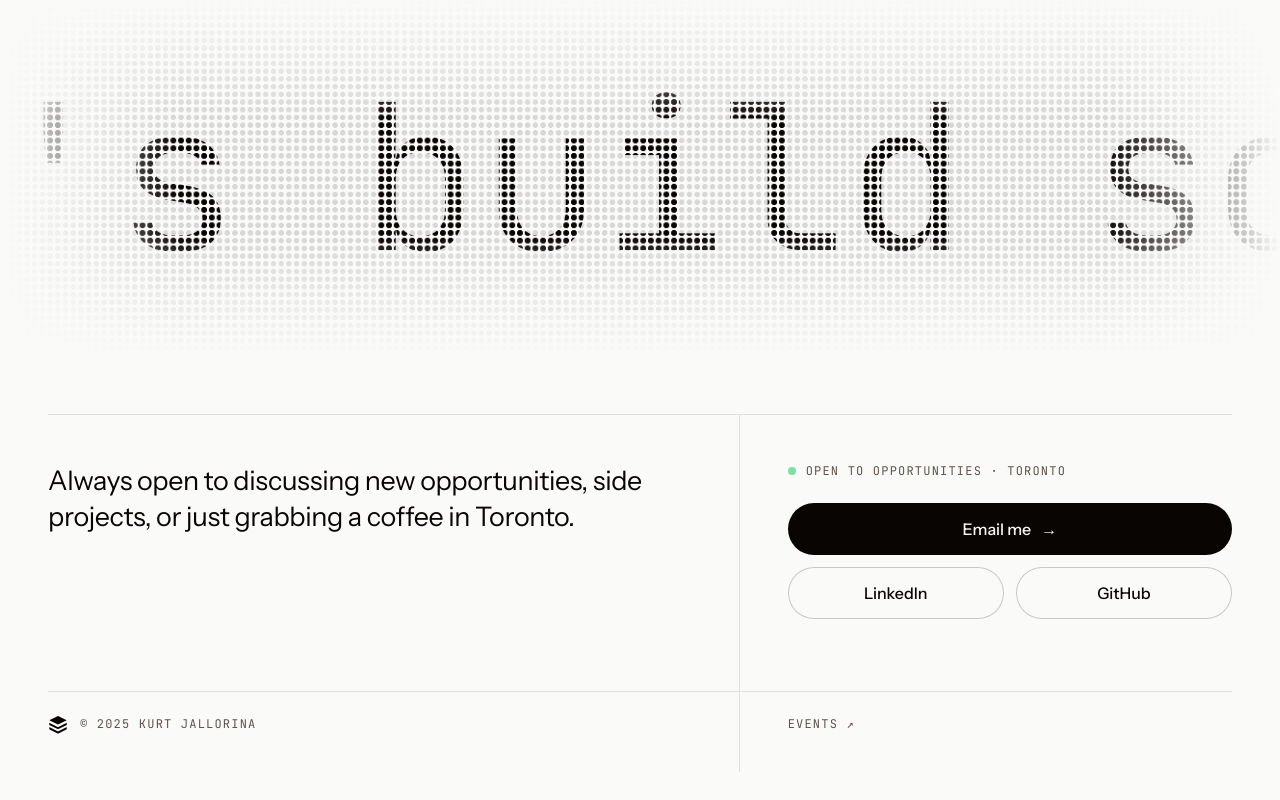
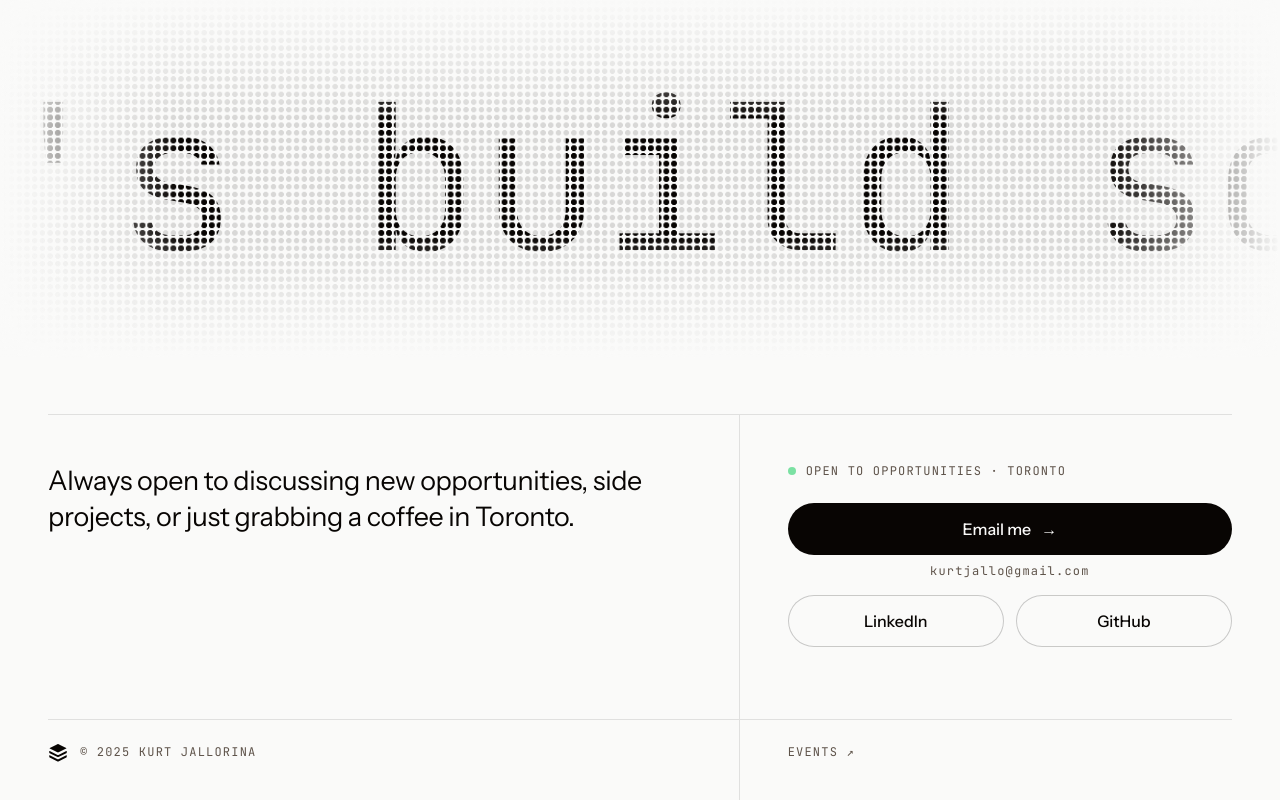
Before and after one commit to kurtjallo/myPortfolioWebsite, a React (Vite) app: page / in a window 1280 px wide. Shown: the part 7646-8446 px from the top of the page. Before the commit the page ends 8418 px from the top, so only its background shows below. Built offline with nearby package versions, Linux system fonts and the light colour scheme; a web font is replaced by a local one.

Commit message:
fix(contact): show the email address under the copy button (#12)

```diff
--- a/src/components/ContactBand.css
+++ b/src/components/ContactBand.css
@@ -60,6 +60,7 @@
 .cb-ctas .pill { justify-content: center; }
 .cb-ctas .pill:first-child { grid-column: 1 / -1; }
 .cb-email .scramble-x { font-family: var(--mono); font-size: 0.8em; }
+.cb-addr { grid-column: 1 / -1; margin: -4px 0 4px; text-align: center; text-transform: none; user-select: all; -webkit-user-select: all; }
 .cb-sign, .cb-more { margin: 0; padding: 20px 0 32px; border-top: 1px solid var(--line); }
 .cb-sign { display: flex; align-items: center; gap: 12px; }
 .cb-sign svg { flex: none; margin: -2px 0; color: var(--fg); }
--- a/src/components/ContactBand.tsx
+++ b/src/components/ContactBand.tsx
@@ -44,6 +44,7 @@ function CopyEmail() {
         <span ref={label}>{IDLE}</span>
         {copied ? check : <span className="arrow" aria-hidden="true">→</span>}
       </button>
+      <p className="label cb-addr">{SITE.email}</p>
       <span className="sr-only" aria-live="polite">
         {copied ? 'Email address copied to clipboard' : ''}
       </span>
```
